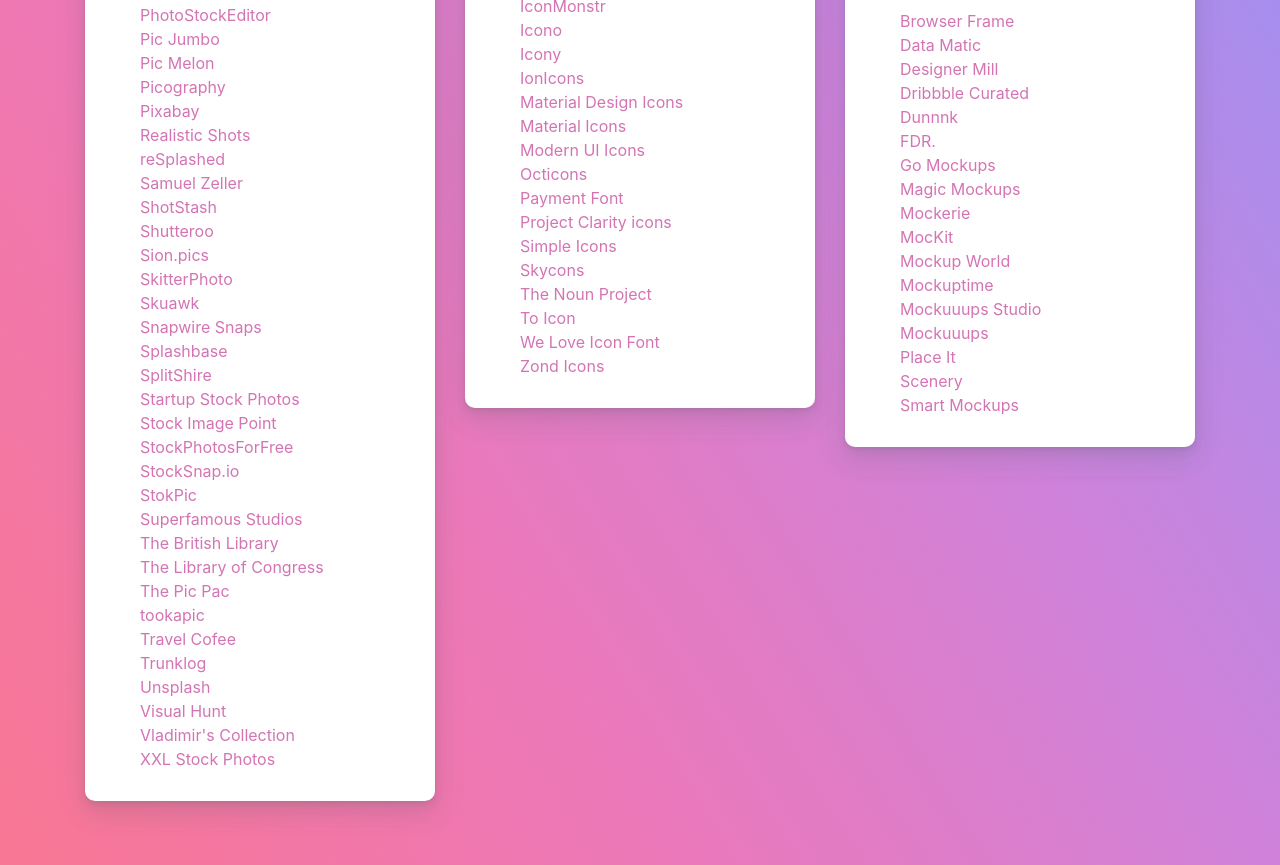
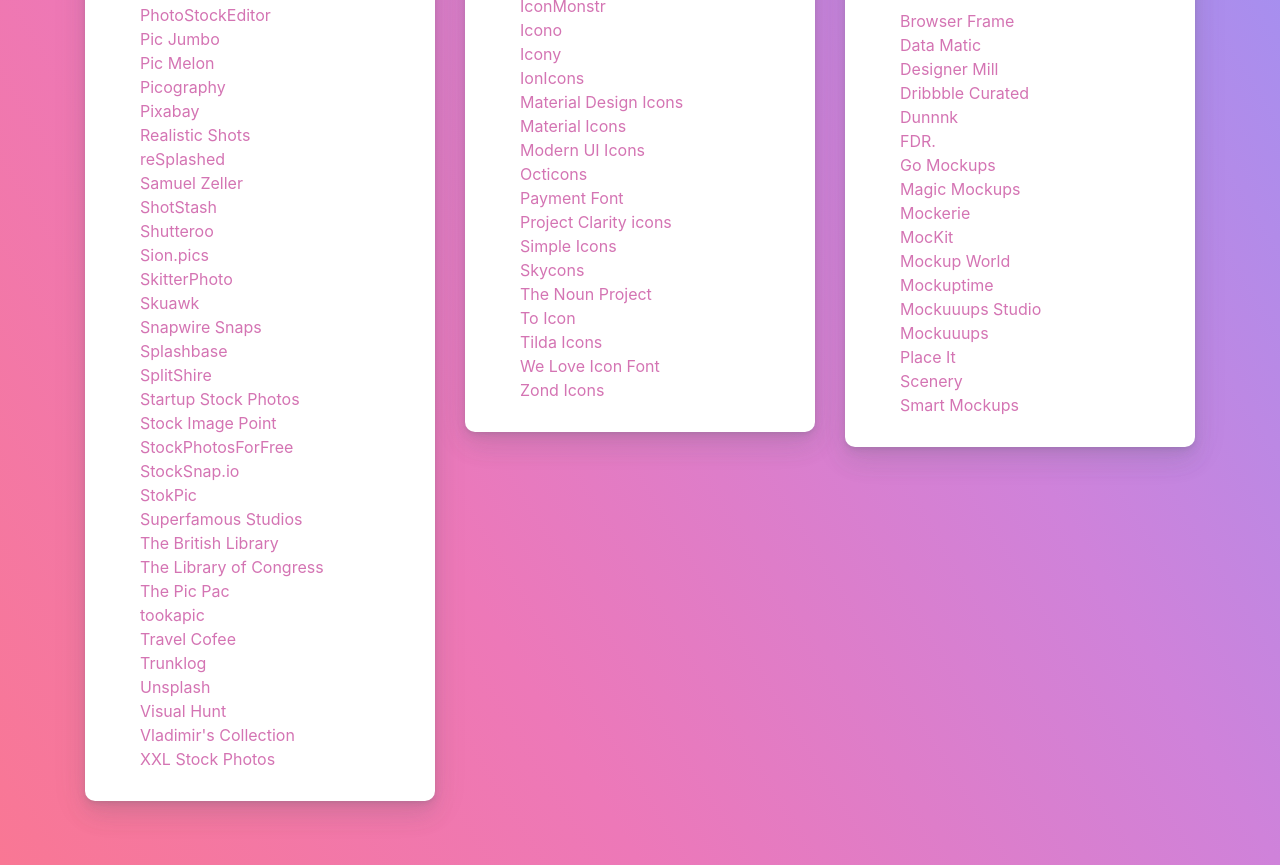
Before and after one commit to 0swin/stocks.oswin.io, a plain HTML site: page _build/index.html in a window 1280 px wide. Shown: the part 1202-2067 px from the top of the page. Drawn offline with nearby package versions, Linux system fonts and the light colour scheme.

Commit message:
➕ Added Tilda Icons

```diff
--- a/_build/index.html
+++ b/_build/index.html
@@ -281,7 +281,9 @@
                           <div class="item_favicon" style="background-image:url('https://s2.googleusercontent.com/s2/favicons?domain_url=http://thenounproject.com/')"></div>
                           <div class="item_label">The Noun Project</div></a><a class="item_link" href="http://iconstore.co/">
                           <div class="item_favicon" style="background-image:url('https://s2.googleusercontent.com/s2/favicons?domain_url=http://iconstore.co/')"></div>
-                          <div class="item_label">To Icon</div></a><a class="item_link" href="http://weloveiconfonts.com/">
+                          <div class="item_label">To Icon</div></a><a class="item_link" href="https://tilda.cc/free-icons/">
+                          <div class="item_favicon" style="background-image:url('https://s2.googleusercontent.com/s2/favicons?domain_url=https://tilda.cc/free-icons/')"></div>
+                          <div class="item_label">Tilda Icons</div></a><a class="item_link" href="http://weloveiconfonts.com/">
                           <div class="item_favicon" style="background-image:url('https://s2.googleusercontent.com/s2/favicons?domain_url=http://weloveiconfonts.com/')"></div>
                           <div class="item_label">We Love Icon Font</div></a><a class="item_link" href="http://www.zondicons.com/">
                           <div class="item_favicon" style="background-image:url('https://s2.googleusercontent.com/s2/favicons?domain_url=http://www.zondicons.com/')"></div>
```
Also changed, not shown: 1 other file.
